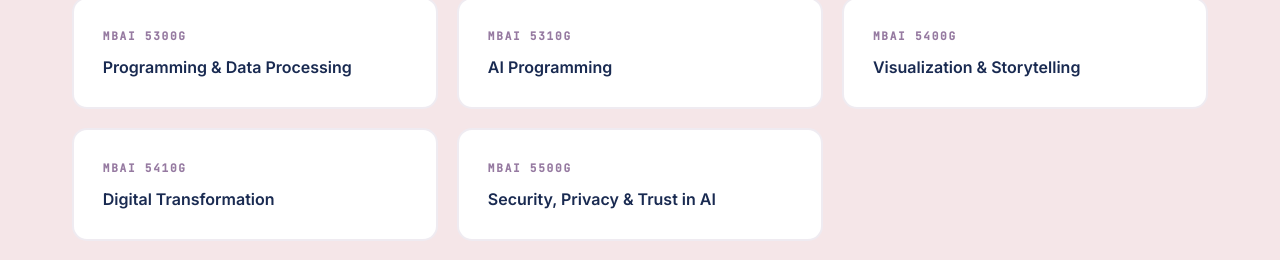
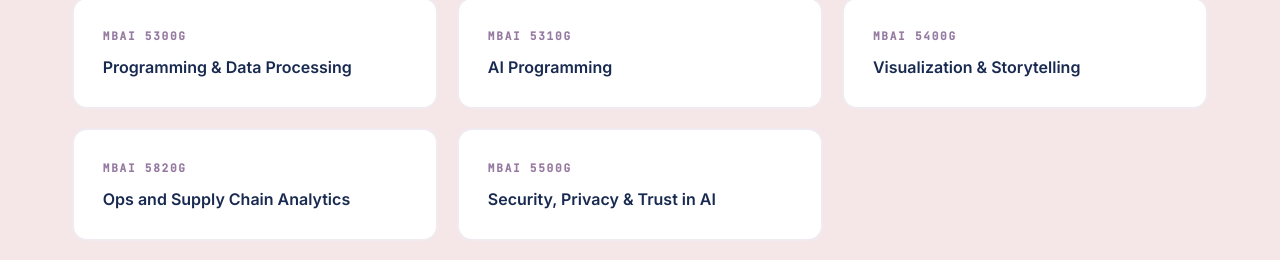
Before and after one commit to nusratjahan73/nusratjahan73.github.io, a plain HTML site: page index.html in a window 1280 px wide. Shown: the part 7944-8204 px from the top of the page. Drawn offline with nearby package versions, Linux system fonts and the light colour scheme; animation ran at ten frames a second.

Commit message:
sub name change

```diff
--- a/index.html
+++ b/index.html
@@ -1487,8 +1487,8 @@ nav.scrolled .nav-links a:hover {
           <h4>Visualization & Storytelling</h4>
         </div>
         <div class="cc rv d3">
-          <div class="cc-code">MBAI 5410G</div>
-          <h4>Digital Transformation</h4>
+          <div class="cc-code">MBAI 5820G</div>
+          <h4>Ops and Supply Chain Analytics</h4>
         </div>
         <div class="cc rv d4">
           <div class="cc-code">MBAI 5500G</div>
```
